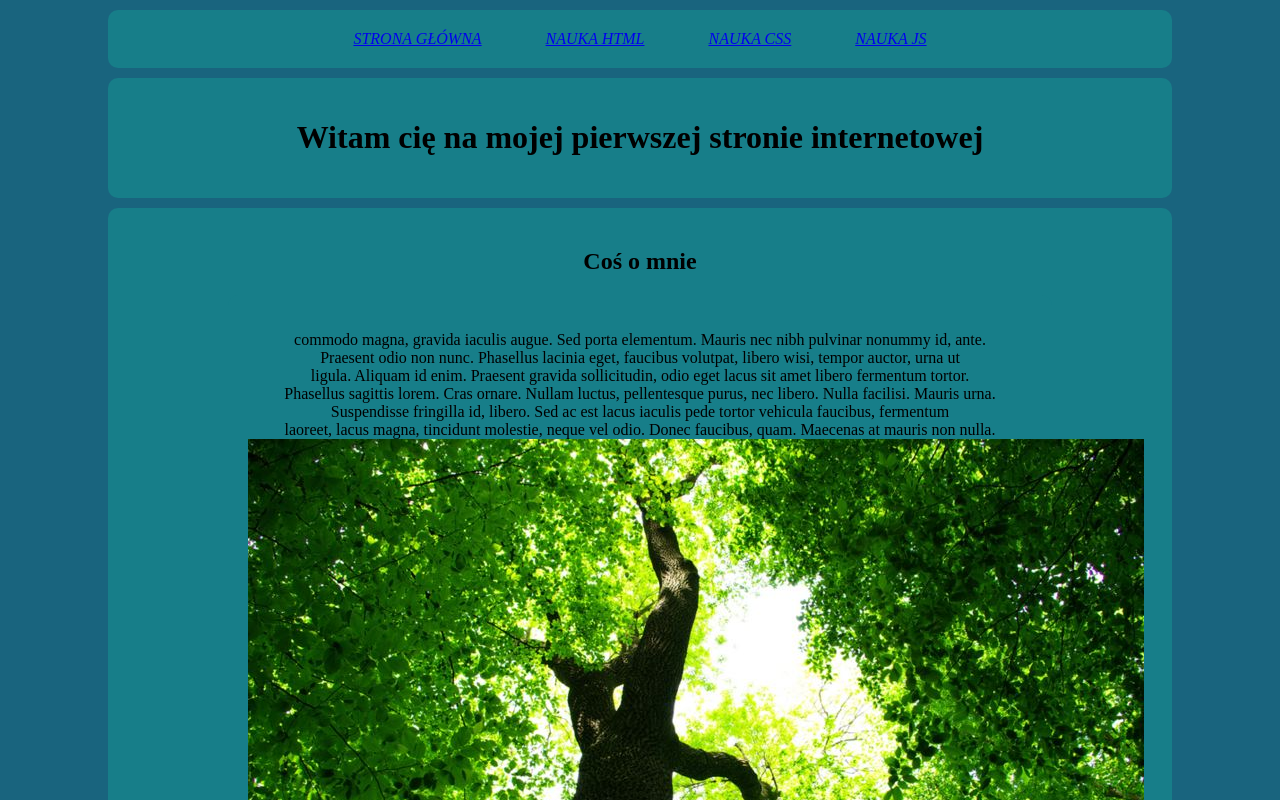
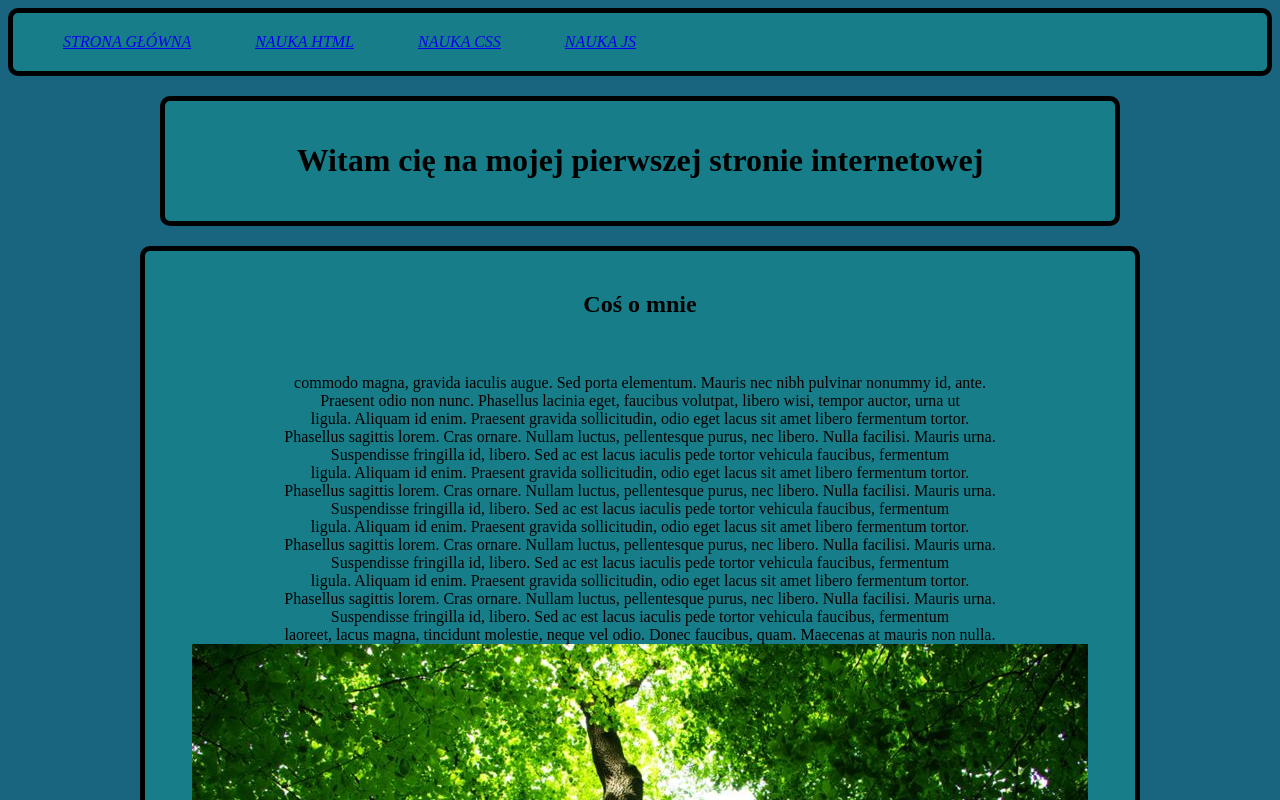
Before and after one commit to filip-pedracki/homepage, a plain HTML site: page index.html in a window 1280 px wide. Shown: the top 800 px of the page. Drawn offline with Linux system fonts and the light colour scheme.

Commit message:
practise js

```diff
--- a/CSS/style.css
+++ b/CSS/style.css
@@ -1,64 +1,80 @@
 .body {
   background: #19647e;
+  position: relative;
 }
-.header__navigation {
+.header-navigation {
+  border-width: 5px;
+  border-style: solid;
+
   margin-top: 50px;
   margin-right: 100px;
   margin-left: 100px;
   padding: 20px;
   background: #177e89;
   border-radius: 10px;
-  text-align: center;
+  margin: 0 auto;
+  position: sticky;
+  top: 0px;
+}
+.main {
+  max-width: 1000px;
+  margin: 0 auto;
 }
 .navigation__link {
+
+
   margin: 10px;
   text-transform: uppercase;
   padding: 20px;
   font-style: italic;
 }
 .header {
+  margin: 20px;
+  padding: 20px;
+  background: #177e89;
+  border-radius: 10px;
+  text-align: center;
+  border-width: 5px;
+  border-style: solid;
+}
+
+.section {
+  border-width: 5px;
+  border-style: solid;
+  margin: 0 auto;
+  padding: 20px;
+  background: #177e89;
+  border-radius: 10px;
+
+}
+.article {
+  text-align: center;
+   margin: 0px auto;
+  padding: 20px;
+  background: #177e89;
+  border-radius: 10px;
+
+}
+.footer {
+  border-width: 5px;
+  border-style: solid;
   margin-top: 10px;
   margin-right: 100px;
   margin-left: 100px;
   padding: 20px;
   background: #177e89;
   border-radius: 10px;
-  text-align: center;
-}
-.header--index {
-  font-style: oblique;
-}
-.section {
-  margin-top: 10px;
-  margin-right: 100px;
-  margin-left: 100px;
-  padding: 20px;
-  background: #177e89;
-  border-radius: 10px;
-  text-align: center;
-}
-.article {
-    margin-top: 10px;
-    margin-right: 100px;
-    margin-left: 100px;
-    padding: 20px;
-    background: #177e89;
-    border-radius: 10px;
-    text-align: center;
-}
-.footer {
-  margin-top: 10px;
-  margin-right: 100px;
-  margin-left: 100px;
-  padding: 20px;
-  background: #177e89;
-  border-radius: 10px;
-  text-align: center;
+
 }
 
-.notes-link{
+.notes-link {
   display: inline-block;
   margin-left: 1000px;
   background-color: lightcyan;
-
 }
+ .title{
+   text-align: center;
+ }
+ .section__about-me{
+   text-align: center;
+ }
--- a/JS/main.js
+++ b/JS/main.js
@@ -1,4 +1,12 @@
-const wiek = 31;
-const nazwa = 'Filip Pędracki';
+const age = 31;
+const name = 'Filip';
 
-console.log(`Siema nazywam się ${nazwa} i mam ${wiek}  lata`)
+console.log(`Siema nazywam się ${name} i mam ${age} lata`);
+
+
+
+function greet(age, name){
+    console.log(`Cześć internauto, mam na imię ${name} i mam ${age} lat(a)`);
+
+}
+greet(age, name);
--- a/index.html
+++ b/index.html
@@ -8,7 +8,7 @@
   </head>
 
   <body class="body  id="top">
-    <header class="header">
+    <header class="header-navigation">
       <nav class="navigation">
         <a class="navigation__link" href="index.html"
           >Strona główna</a
@@ -53,6 +53,21 @@
             Phasellus sagittis lorem. Cras ornare. Nullam luctus, pellentesque
             purus, nec libero. Nulla facilisi. Mauris urna.<br />
             Suspendisse fringilla id, libero. Sed ac est lacus iaculis pede
+            tortor vehicula faucibus, fermentum<br /> ligula. Aliquam id enim. Praesent gravida sollicitudin, odio eget
+            lacus sit amet libero fermentum tortor.<br />
+            Phasellus sagittis lorem. Cras ornare. Nullam luctus, pellentesque
+            purus, nec libero. Nulla facilisi. Mauris urna.<br />
+            Suspendisse fringilla id, libero. Sed ac est lacus iaculis pede
+            tortor vehicula faucibus, fermentum<br /> ligula. Aliquam id enim. Praesent gravida sollicitudin, odio eget
+            lacus sit amet libero fermentum tortor.<br />
+            Phasellus sagittis lorem. Cras ornare. Nullam luctus, pellentesque
+            purus, nec libero. Nulla facilisi. Mauris urna.<br />
+            Suspendisse fringilla id, libero. Sed ac est lacus iaculis pede
+            tortor vehicula faucibus, fermentum<br /> ligula. Aliquam id enim. Praesent gravida sollicitudin, odio eget
+            lacus sit amet libero fermentum tortor.<br />
+            Phasellus sagittis lorem. Cras ornare. Nullam luctus, pellentesque
+            purus, nec libero. Nulla facilisi. Mauris urna.<br />
+            Suspendisse fringilla id, libero. Sed ac est lacus iaculis pede
             tortor vehicula faucibus, fermentum<br />
             laoreet, lacus magna, tincidunt molestie, neque vel odio. Donec
             faucibus, quam. Maecenas at mauris non nulla.<br />
@@ -65,12 +80,13 @@
           </p>
         </article>
       </section>
+
     </main>
 
     <footer class="footer" id="footer">
       Strona domowa Filipa Pędracki, wszystkie treści w niej zawarte są efektem
       tworzenia strony ze szkolenia WTF:Co ten frontend
     </footer>
-    <script src="main.js"></script>
+    <script src="JS/main.js"></script>
   </body>
 </html>
```
